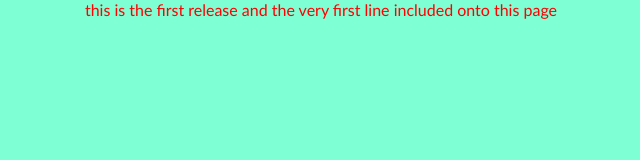
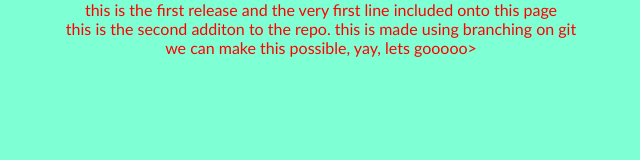
Before and after one commit to deekshith-alluri/gitLearn, a plain HTML site: page index.html in a window 1280 px wide. Shown: the whole page, without its empty margins (319-959 px from the left). Drawn offline with Linux system fonts and the light colour scheme.

Commit message:
edit using branch named new-demo-one

```diff
--- a/index.html
+++ b/index.html
@@ -8,6 +8,9 @@
 </head>
 <body>
     <p>this is the first release and the very first line included onto this page</p>
-
+    <div>
+        <p>this is the second additon to the repo. this is made using branching on git</p>
+        <p>we can make this possible, yay, lets gooooo></go></p>
+    </div>
 </body>
 </html>
```
